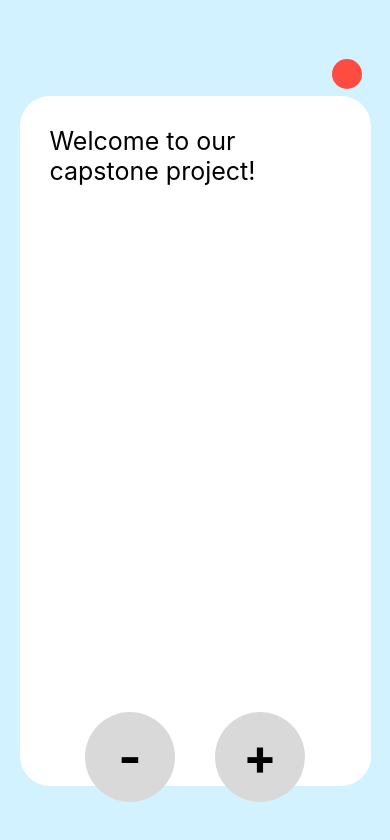
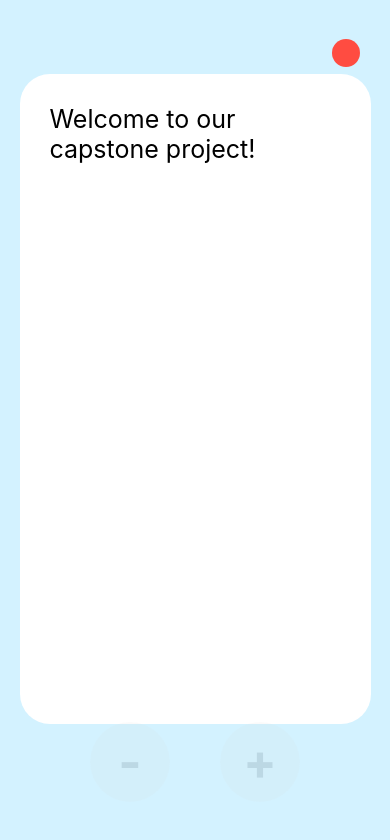
Before and after one commit to ECE492-W24/HOHWebApp, a React Native app in the folder front_end/: screen / in a window 390 px wide. Shown: the top 840 px of the page. Built offline with nearby package versions, Linux system fonts and the light colour scheme.

Commit message:
bug fixes

```diff
--- a/front_end/App.tsx
+++ b/front_end/App.js
@@ -1,7 +1,7 @@
-import React, { useState } from 'react';
-import { StyleSheet, View, TouchableOpacity, Text } from 'react-native';
-import TextDisplay from './components/TextDisplay.js';
-
+import React, { useState } from "react";
+import { StyleSheet, View, TouchableOpacity, Text } from "react-native";
+import TextDisplay from "./components/TextDisplay.js";
+import StatusButton from "./components/StatusButton.js";
 export default function App() {
   const [textSize, setTextSize] = useState(25);
 
@@ -12,10 +12,14 @@ export default function App() {
   const increaseTextSize = () => {
     setTextSize((prevSize) => Math.min(50, prevSize + 5));
   };
+
+  const reconnect = () => {
+    console.log("call the reconnect function.");
+  };
   return (
     <View style={styles.container}>
-      <View style={styles.status}/>
-      <TextDisplay textSize={textSize}/>
+      <StatusButton onPress={reconnect} />
+      <TextDisplay textSize={textSize} />
       <View style={styles.buttonTextView}>
         <TouchableOpacity style={styles.textButton} onPress={decreaseTextSize}>
           <Text style={styles.buttonText}>-</Text>
@@ -31,35 +35,29 @@ export default function App() {
 const styles = StyleSheet.create({
   container: {
     flex: 1,
-    paddingTop: '15%',
-    paddingBottom: '15%',
-    backgroundColor: '#D3F2FF',
+    paddingTop: "5%",
+    paddingBottom: "27%",
+    backgroundColor: "#D3F2FF",
     gap: 7,
   },
-  status: {
-    backgroundColor: '#FF4C41',
-    height: 30,
-    width: 30,
-    borderRadius: 100,
-    marginLeft: '85%',
-  },
   buttonTextView: {
-    flexDirection: 'row',
-    alignSelf: 'center',
-    position: 'absolute',
-    bottom: '5%',
-    gap: 40,
+    flexDirection: "row",
+    alignSelf: "center",
+    position: "absolute",
+    bottom: "5%",
+    gap: 50,
   },
   textButton: {
-    backgroundColor: '#D9D9D9',
-    height: 90,
-    width: 90,
+    backgroundColor: "#D9D9D9",
+    height: 80,
+    width: 80,
     borderRadius: 100,
-    justifyContent: 'center',
-    alignItems: 'center',
+    justifyContent: "center",
+    alignItems: "center",
+    opacity: "10%",
   },
   buttonText: {
     fontSize: 50,
-    fontWeight: 'bold',
-  }
+    fontWeight: "bold",
+  },
 });
--- /dev/null
+++ b/front_end/components/StatusButton.js
@@ -0,0 +1,29 @@
+import React from "react";
+import { TouchableOpacity, Text, StyleSheet } from "react-native";
+
+const StatusButton = ({ onPress }) => {
+  return (
+    <TouchableOpacity
+      style={styles.statusButton}
+      onPress={onPress}
+    ></TouchableOpacity>
+  );
+};
+
+const styles = StyleSheet.create({
+  statusButton: {
+    backgroundColor: "#FF4C41",
+    height: 28,
+    width: 28,
+    borderRadius: 100,
+    alignItems: "center",
+    marginLeft: "85%",
+    marginTop: "5%",
+  },
+  buttonText: {
+    fontSize: 50,
+    fontWeight: "bold",
+  },
+});
+
+export default StatusButton;
--- a/front_end/components/TextDisplay.js
+++ b/front_end/components/TextDisplay.js
@@ -1,12 +1,12 @@
-import React from 'react';
-import { Text, View, StyleSheet, ScrollView } from 'react-native';
+import React from "react";
+import { Text, View, StyleSheet, ScrollView } from "react-native";
 
 export default function TextDisplay(props) {
   const { textSize } = props;
   return (
     <View style={styles.container}>
       <ScrollView>
-            <Text style={{ fontSize: textSize }} >
+        <Text style={{ fontSize: textSize }}>
           Welcome to our capstone project!
         </Text>
       </ScrollView>
@@ -17,12 +17,13 @@ export default function TextDisplay(props) {
 const styles = StyleSheet.create({
   container: {
     flex: 1,
-        backgroundColor: 'white',
-        height: '80%',
-        width: '90%',
+    backgroundColor: "white",
+    height: "80%",
+    width: "90%",
     padding: 30,
     borderRadius: 30,
-        alignSelf: 'center',
-        justifyContent: 'center',
-    }
+    alignSelf: "center",
+    justifyContent: "center",
+    marginBottom: 15,
+  },
 });
```
Lines whose indentation alone changed are shown as unchanged.
